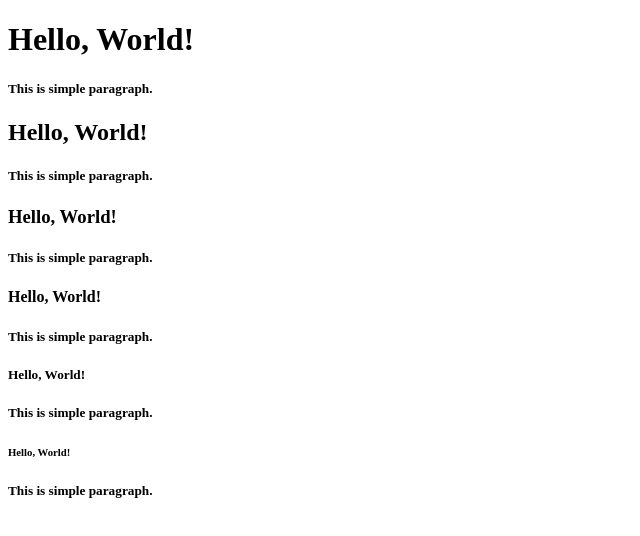
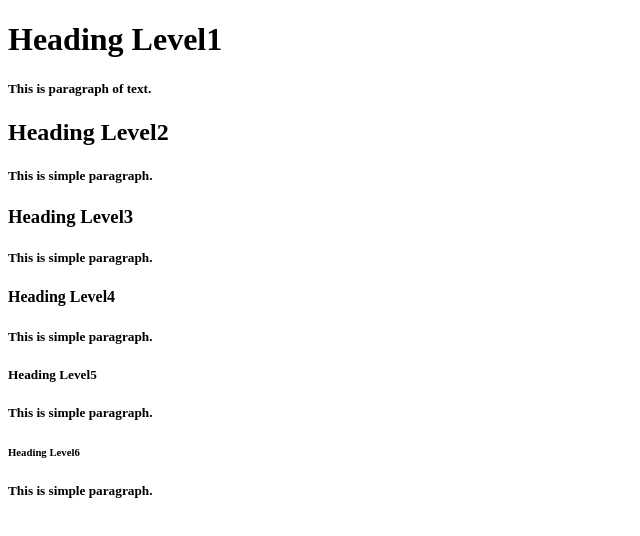
Before and after one commit to Kanthichx/engse611-1, a plain HTML site: page lab2/index2-2.html in a window 1280 px wide. Shown: the whole page, without its empty margins (0-640 px from the left). Drawn offline with Linux system fonts and the light colour scheme.

Commit message:
Update index2-2.html

```diff
--- a/lab2/index2-2.html
+++ b/lab2/index2-2.html
@@ -6,17 +6,17 @@
     <title>Hello World</title>
 </head>
 <body>
-    <h1>Hello, World!</h1>
+    <h1>Heading Level1</h1>
+    <h5>This is paragraph of text.</h5>
+    <h2>Heading Level2</h2>
     <h5>This is simple paragraph.</h5>
-    <h2>Hello, World!</h2>
+    <h3>Heading Level3</h3>
     <h5>This is simple paragraph.</h5>
-    <h3>Hello, World!</h3>
+    <h4>Heading Level4</h4>
     <h5>This is simple paragraph.</h5>
-    <h4>Hello, World!</h4>
+    <h5>Heading Level5</h5>
     <h5>This is simple paragraph.</h5>
-    <h5>Hello, World!</h5>
-    <h5>This is simple paragraph.</h5>
-    <h6>Hello, World!</h6>
+    <h6>Heading Level6</h6>
     <h5>This is simple paragraph.</h5>
 </body>
 </html>
```
